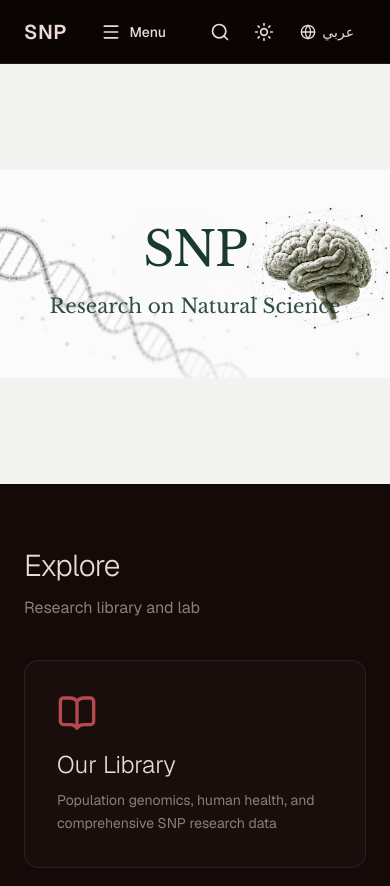
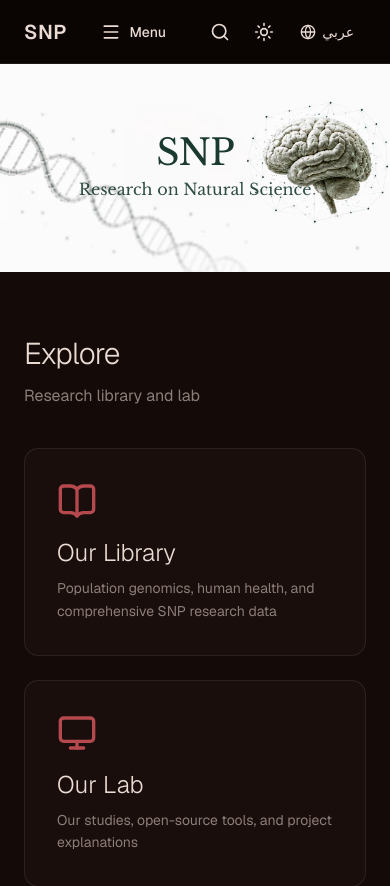
Before and after one commit to a4ariyan/snpscience, a Next.js app: page / in a window 390 px wide. Shown: the top 886 px of the page. Built offline with nearby package versions, Linux system fonts and the light colour scheme; no server answers.

Commit message:
Refactor HomeHero component to streamline styles and improve responsiveness. Update typography for better readability and adjust background image handling for enhanced visual presentation.

```diff
--- a/src/components/home/HomeHero.tsx
+++ b/src/components/home/HomeHero.tsx
@@ -1,35 +1,31 @@
 import { getServerLanguage } from "@/lib/language.server";
 import { t } from "@/lib/i18n";
-import { HERO_IMAGE, HERO_IMAGE_HEIGHT, HERO_IMAGE_WIDTH } from "@/shared/home-content";
+import { HERO_IMAGE } from "@/shared/home-content";
 
 export async function HomeHero() {
   const language = await getServerLanguage();
 
   return (
     <section
-      className="relative mt-16 w-full overflow-hidden bg-[#f3f3f1] text-[#1a3a30]"
-      style={{
-        height: `clamp(420px, calc(100vw * ${HERO_IMAGE_HEIGHT} / ${HERO_IMAGE_WIDTH}), min(60vh, 600px))`,
-      }}
+      className="relative mt-16 w-full overflow-hidden bg-[#f3f3f1] text-[#1a3a30] h-[calc(100vw*683/1280)] max-h-[50vh] min-h-[200px] md:min-h-[420px] md:max-h-[min(60vh,600px)] md:h-[clamp(420px,calc(100vw*683/1280),min(60vh,600px))]"
     >
       <div
         aria-hidden
-        className="absolute inset-0 bg-no-repeat bg-center"
+        className="absolute inset-0 bg-cover bg-center bg-no-repeat md:[background-size:100%_auto]"
         style={{
           backgroundImage: `url('${HERO_IMAGE}')`,
-          backgroundSize: "100% auto",
         }}
       />
 
-      <div className="absolute inset-0 z-10 flex items-center justify-center text-center px-6">
+      <div className="absolute inset-0 z-10 flex items-center justify-center text-center px-4 sm:px-6">
         <div className="max-w-2xl">
           <h1
-            className={`${language === "ar" ? "font-arabic-serif" : "font-serif-display"} text-5xl sm:text-6xl lg:text-[5.5rem] font-normal leading-[0.95] tracking-tight`}
+            className={`${language === "ar" ? "font-arabic-serif" : "font-serif-display"} text-4xl sm:text-5xl md:text-6xl lg:text-[5.5rem] font-normal leading-[0.95] tracking-tight`}
           >
             SNP
           </h1>
           <p
-            className={`${language === "ar" ? "font-arabic-serif" : "font-serif-display"} mt-5 text-xl sm:text-2xl lg:text-[1.65rem] font-normal leading-snug text-[#1a3a30]/90`}
+            className={`${language === "ar" ? "font-arabic-serif" : "font-serif-display"} mt-2 sm:mt-4 md:mt-5 text-base sm:text-xl md:text-2xl lg:text-[1.65rem] font-normal leading-snug text-[#1a3a30]/90`}
           >
             {t(
               language,
```
